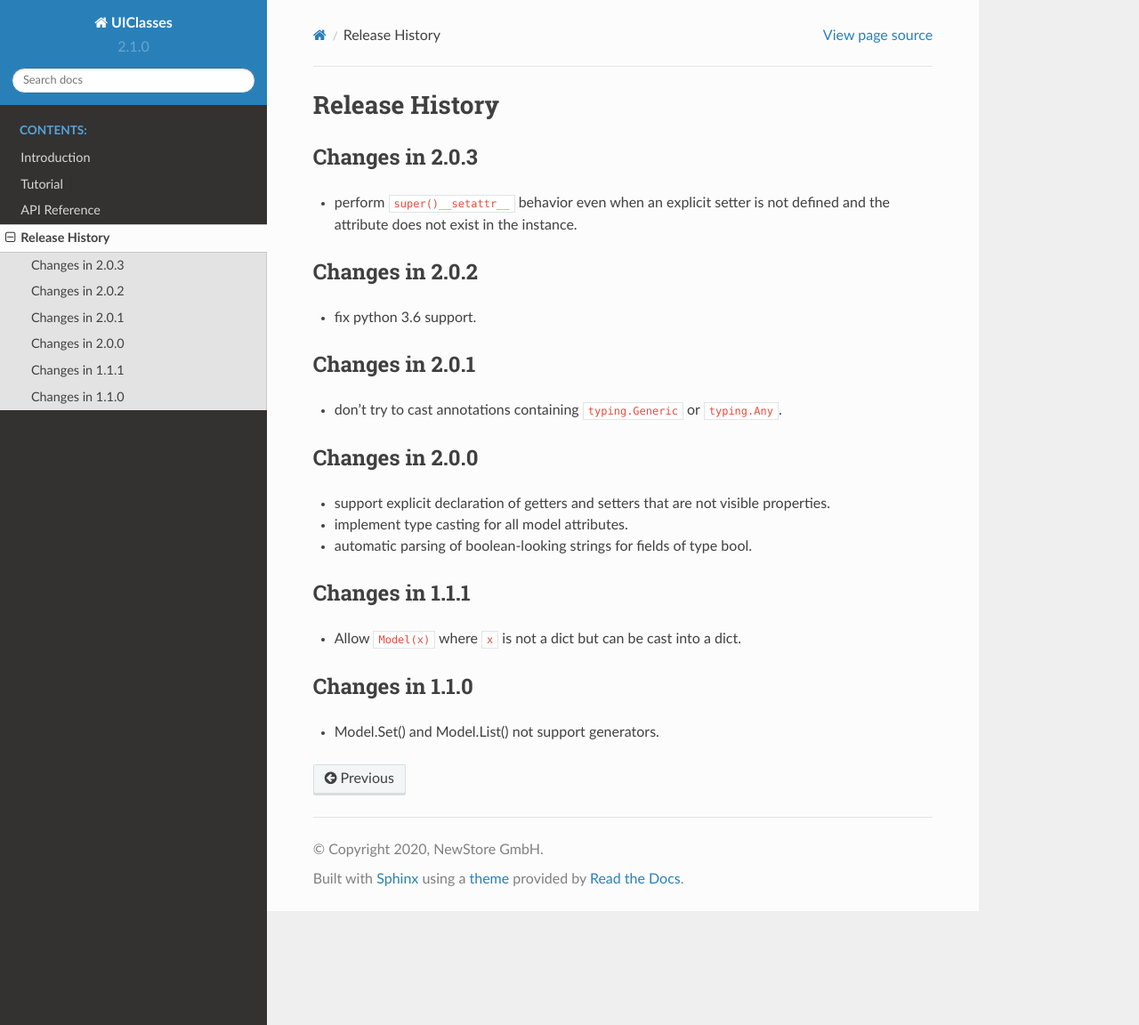
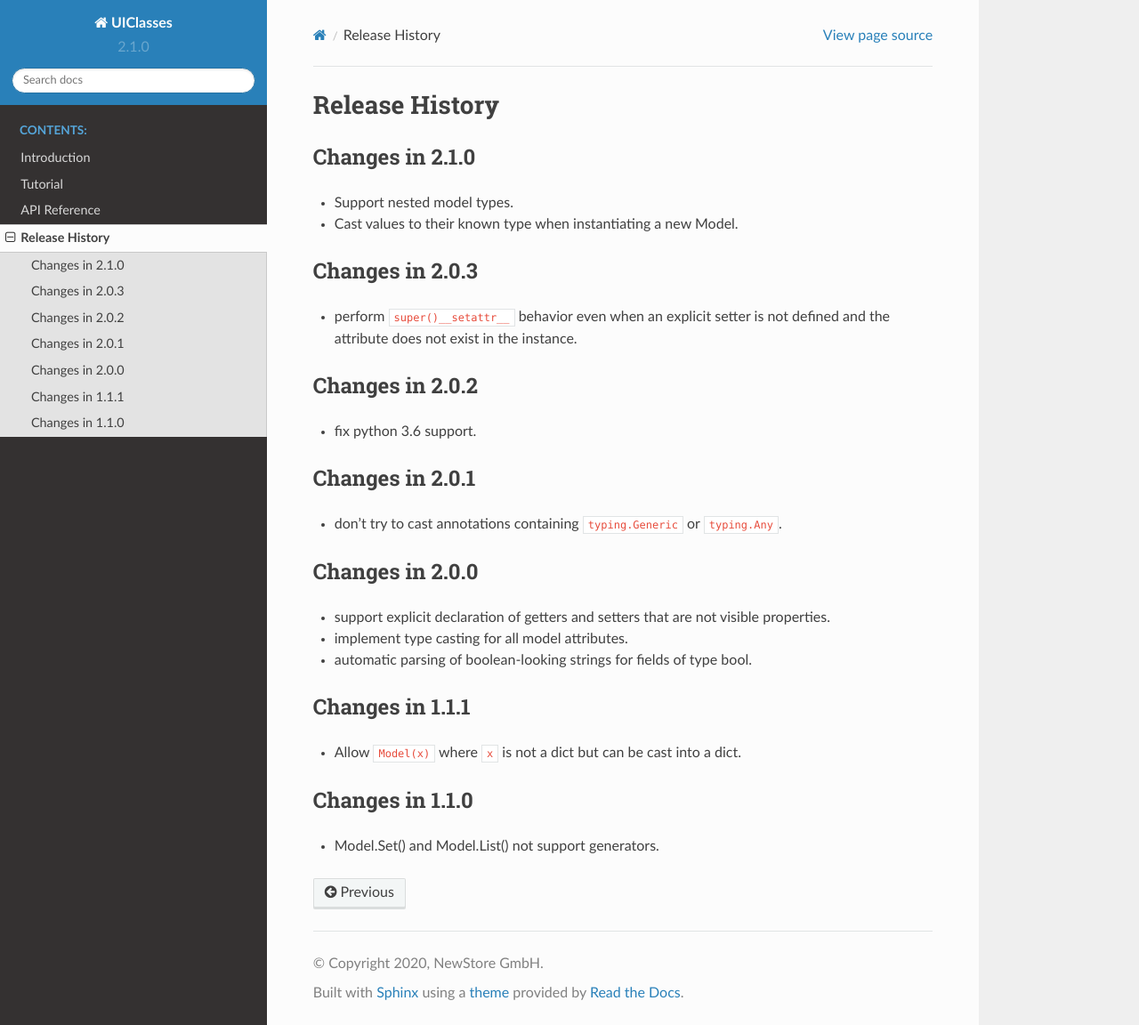
Before and after one commit to gabrielfalcao/uiclasses, a Sphinx documentation site: the page built from docs/source/changelog.rst, in a window 1280 px wide and 1152 px high. Shown: the whole window at 89% size. Built offline with Sphinx 7.4.7 and the Read the Docs theme 2.0.0, drawn with Linux system fonts in a browser that asks for light colours.

Commit message:
update changelog

```diff
--- a/docs/source/changelog.rst
+++ b/docs/source/changelog.rst
@@ -2,6 +2,12 @@
 
 Release History
 ---------------
+
+Changes in 2.1.0
+~~~~~~~~~~~~~~~~
+
+- Support nested model types.
+- Cast values to their known type when instantiating a new Model.
 
 Changes in 2.0.3
 ~~~~~~~~~~~~~~~~
```
